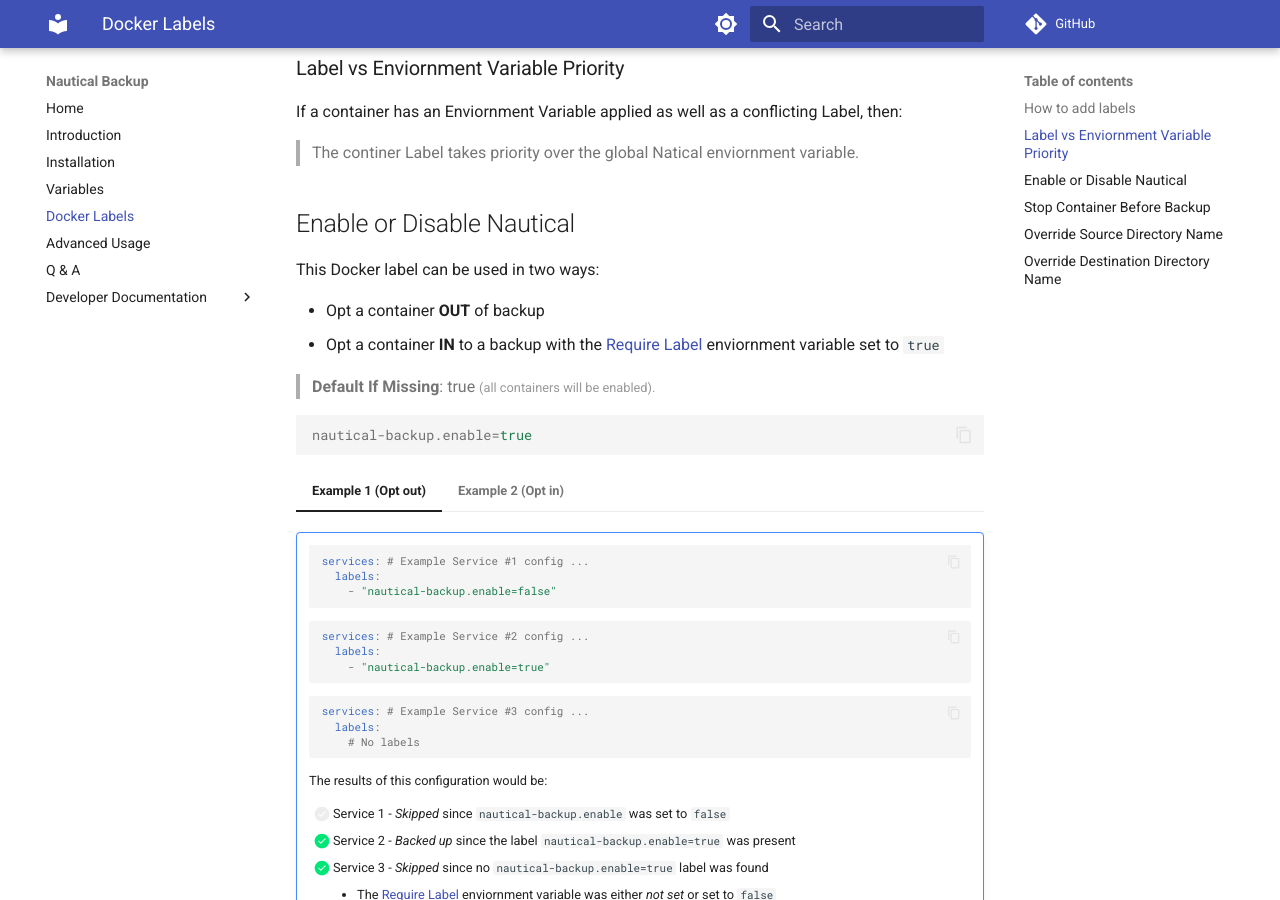
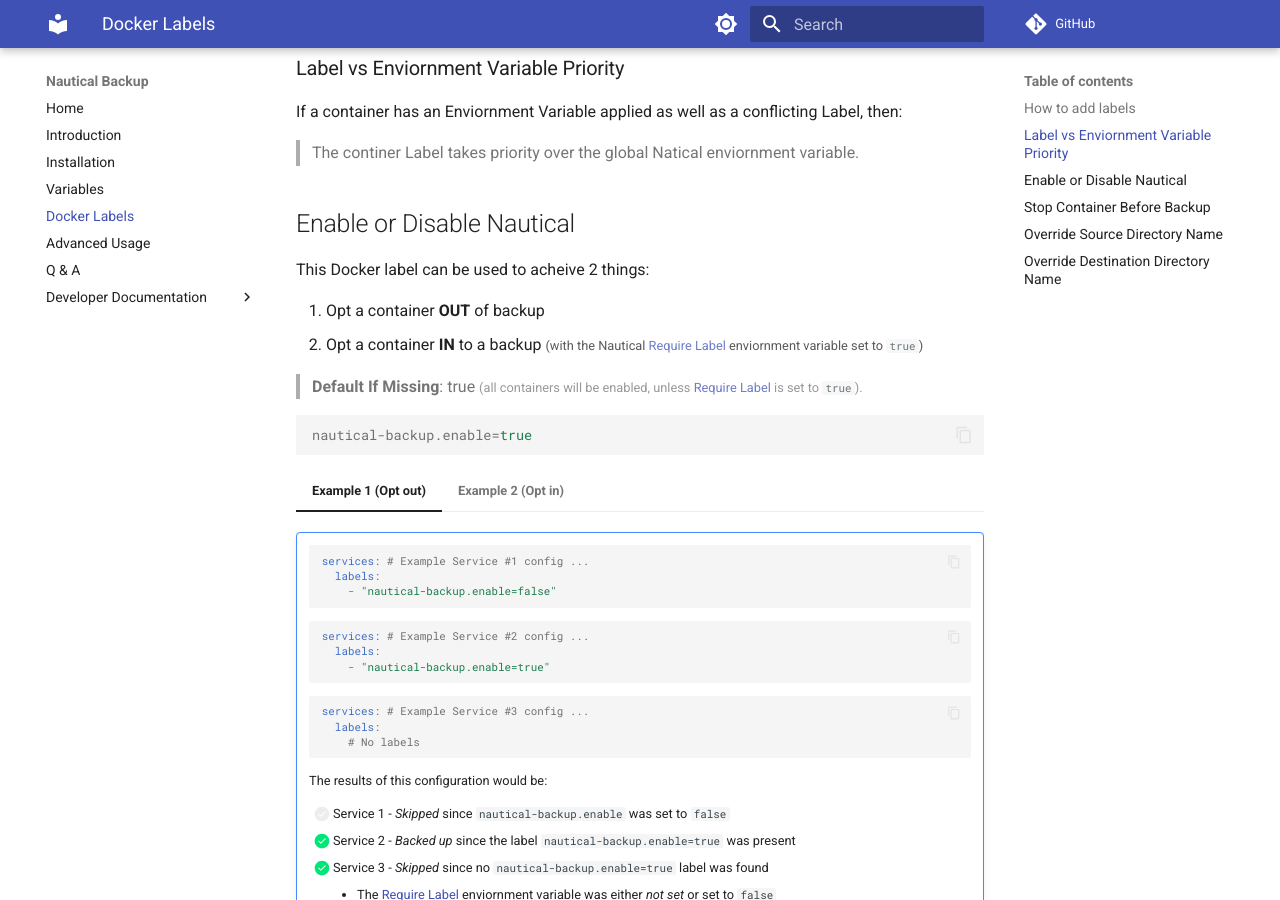
Before and after one commit to Minituff/nautical-backup, an MkDocs documentation site: the page built from docs/labels.md, in a window 1280 px wide and 900 px high, scrolled down 531 px. Built offline with MkDocs 1.6.1 and Material for MkDocs 9.7.7, drawn with Linux system fonts in a browser that asks for light colours; comment, search, counter and statistics services are not loaded.

Commit message:
Update docs

````diff
--- a/docs/labels.md
+++ b/docs/labels.md
@@ -61,12 +61,12 @@
 > The continer Label takes priority over the global Natical enviornment variable.
 
 ## Enable or Disable Nautical
-This Docker label can be used in two ways:
+This Docker label can be used to acheive 2 things:
 
-* Opt a container **OUT** of backup
-* Opt a container **IN** to a backup with the [Require Label](./arguments.md#require-label) enviornment variable set to `true`
+1. Opt a container **OUT** of backup
+1. Opt a container **IN** to a backup <small>(with the Nautical [Require Label](./arguments.md#require-label) enviornment variable set to `true`)</small>
 
-> **Default If Missing**: true <small> (all containers will be enabled).</small>
+> **Default If Missing**: true <small> (all containers will be enabled, unless [Require Label](./arguments.md#require-label) is set to `true`).</small>
 
 ```properties
 nautical-backup.enable=true
````
Also changed, not shown: README.md (+1 -1 lines), docs/arguments.md (+1 -1 lines), docs/index.md (+1 -1 lines).
